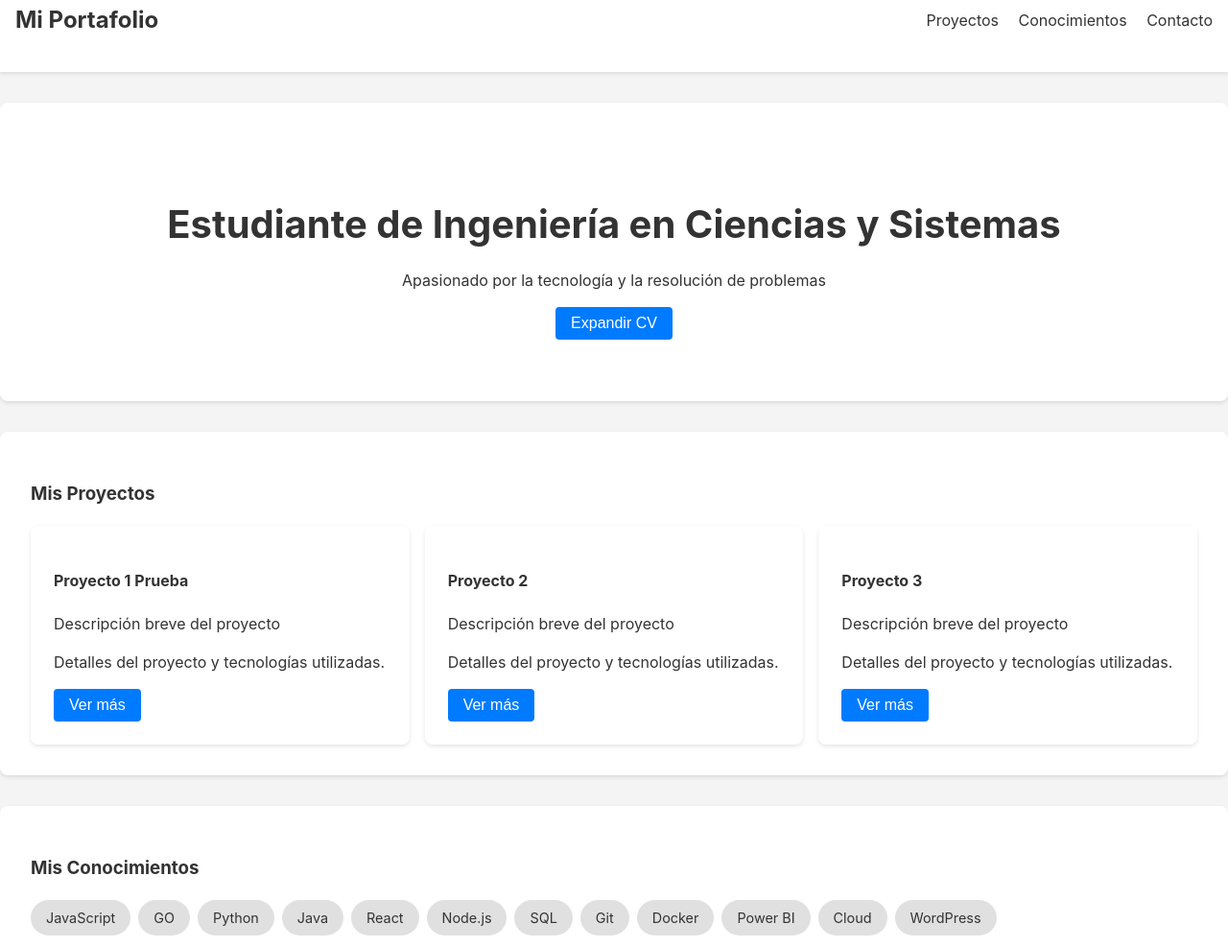
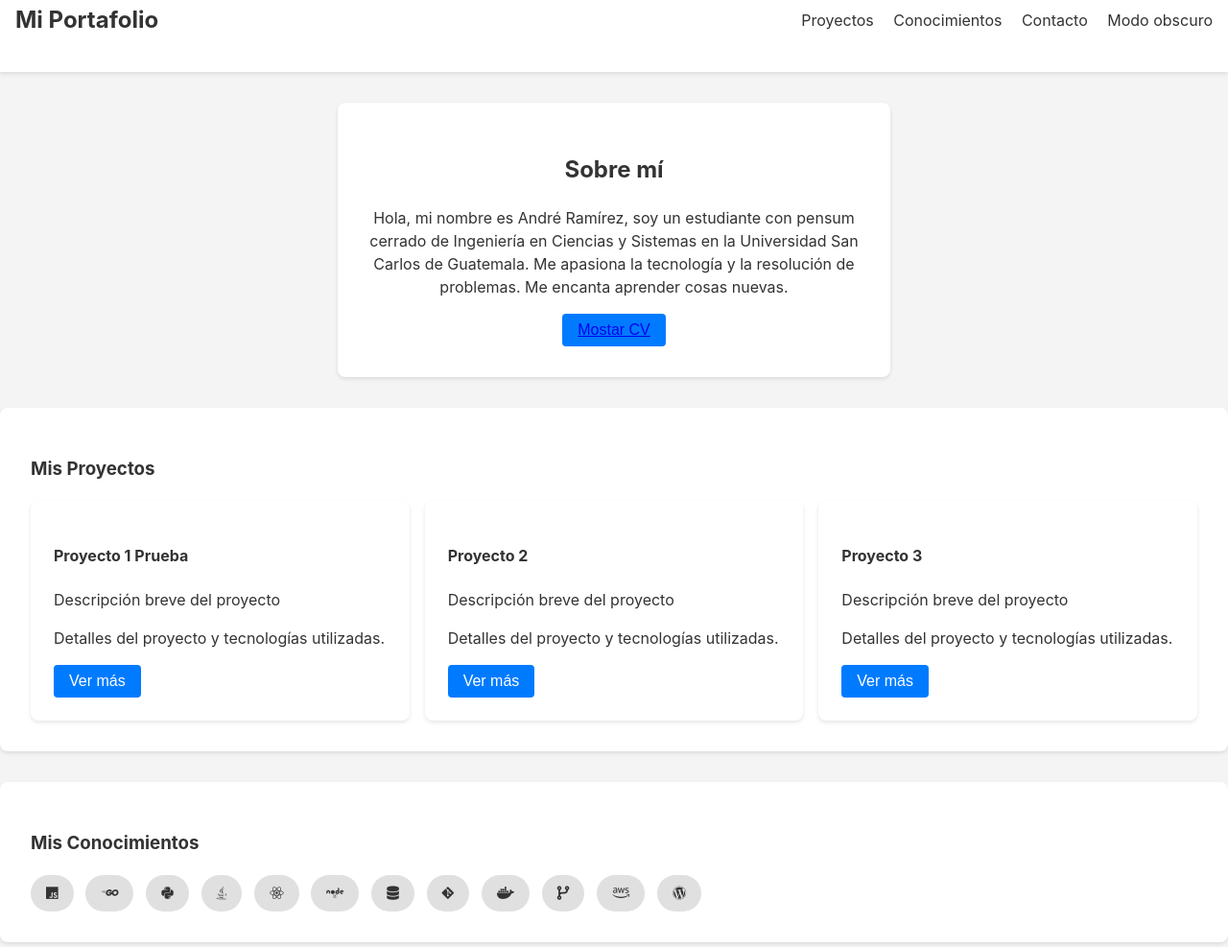
Before and after one commit to AndreRD1026/Portfolio, a plain HTML site: page index.html in a window 1280 px wide. Shown: the part 33-1020 px from the top of the page at 96% size. Drawn offline with Linux system fonts and the light colour scheme.

Commit message:
[UPDATE] Se actualizó información del portafolio

```diff
--- a/index.html
+++ b/index.html
@@ -5,6 +5,7 @@
     <meta name="viewport" content="width=device-width, initial-scale=1.0">
     <title>Mi Portafolio</title>
     <link rel="stylesheet" href="styles.css">
+    <script src="https://kit.fontawesome.com/8f6e2651a3.js" crossorigin="anonymous"></script>
 </head>
 <body>
     <header>
@@ -14,17 +15,24 @@
                 <a href="#proyectos">Proyectos</a>
                 <a href="#conocimientos">Conocimientos</a>
                 <a href="#contacto">Contacto</a>
+                <a href="#obscuro">Modo obscuro</a>
             </div>
         </nav>
     </header>
 
     <main>
-        <section class="hero">
-            <h2>Estudiante de Ingeniería en Ciencias y Sistemas</h2>
-            <p>Apasionado por la tecnología y la resolución de problemas</p>
-            <button>Expandir CV</button>
+        <section class="about-me" >
+            <div class="about-me-content">
+                <div class="about-me-text">
+                    <h2>Sobre mí</h2>
+                    <p>
+                        Hola, mi nombre es André Ramírez, soy un estudiante con pensum cerrado de Ingeniería en Ciencias y Sistemas en la Universidad San Carlos de Guatemala.
+                        Me apasiona la tecnología y la resolución de problemas.
+                        Me encanta aprender cosas nuevas.
+                    </p>
+                </div>
+            <button><a href="Mi_CV.pdf" target="_new">Mostar CV</a></button>
         </section>
-
         <section id="proyectos">
             <h3>Mis Proyectos</h3>
             <div class="project-grid">
@@ -52,18 +60,18 @@
         <section id="conocimientos">
             <h3>Mis Conocimientos</h3>
             <div class="knowledge-container">
-                <span class="badge">JavaScript</span>
-                <span class="badge">GO</span>
-                <span class="badge">Python</span>
-                <span class="badge">Java</span>
-                <span class="badge">React</span>
-                <span class="badge">Node.js</span>
-                <span class="badge">SQL</span>
-                <span class="badge">Git</span>
-                <span class="badge">Docker</span>
-                <span class="badge">Power BI</span>
-                <span class="badge">Cloud</span>
-                <span class="badge">WordPress</span>
+                <span class="badge"><i class="fa-brands fa-js"></i></span>
+                <span class="badge"><i class="fa-brands fa-golang"></i></span>
+                <span class="badge"><i class="fa-brands fa-python"></i></span>
+                <span class="badge"><i class="fa-brands fa-java"></i></span>
+                <span class="badge"><i class="fa-brands fa-react"></i></span>
+                <span class="badge"><i class="fa-brands fa-node"></i></span>
+                <span class="badge"><i class="fa-solid fa-database"></i></span>
+                <span class="badge"><i class="fa-brands fa-git-alt"></i></span>
+                <span class="badge"><i class="fa-brands fa-docker"></i></span>
+                <span class="badge"><i class="fa-solid fa-code-branch"></i></span>
+                <span class="badge"><i class="fa-brands fa-aws"></i></span>
+                <span class="badge"><i class="fa-brands fa-wordpress"></i></span>
             </div>
         </section>
 
--- a/styles.css
+++ b/styles.css
@@ -42,6 +42,14 @@ body {
     box-shadow: 0 2px 4px rgba(0, 0, 0, 0.1);
   }
 
+  /* About me */
+
+  .about-me {
+    text-align: center;
+    width: 40%;
+    margin: 2rem auto;
+  }
+
   /* Hero section */
   .hero {
     text-align: center;
@@ -64,7 +72,7 @@ body {
   .knowledge-container {
     display: flex;
     flex-wrap: wrap;
-    gap: 0.5rem;
+    gap: 0.8rem;
   }
 
   .badge {
@@ -72,6 +80,10 @@ body {
     padding: 0.5rem 1rem;
     border-radius: 20px;
     font-size: 0.9rem;
+  }
+
+  .badge:hover{
+    transform: scale(1.3);
   }
 
   /* Tarjetas */
```
